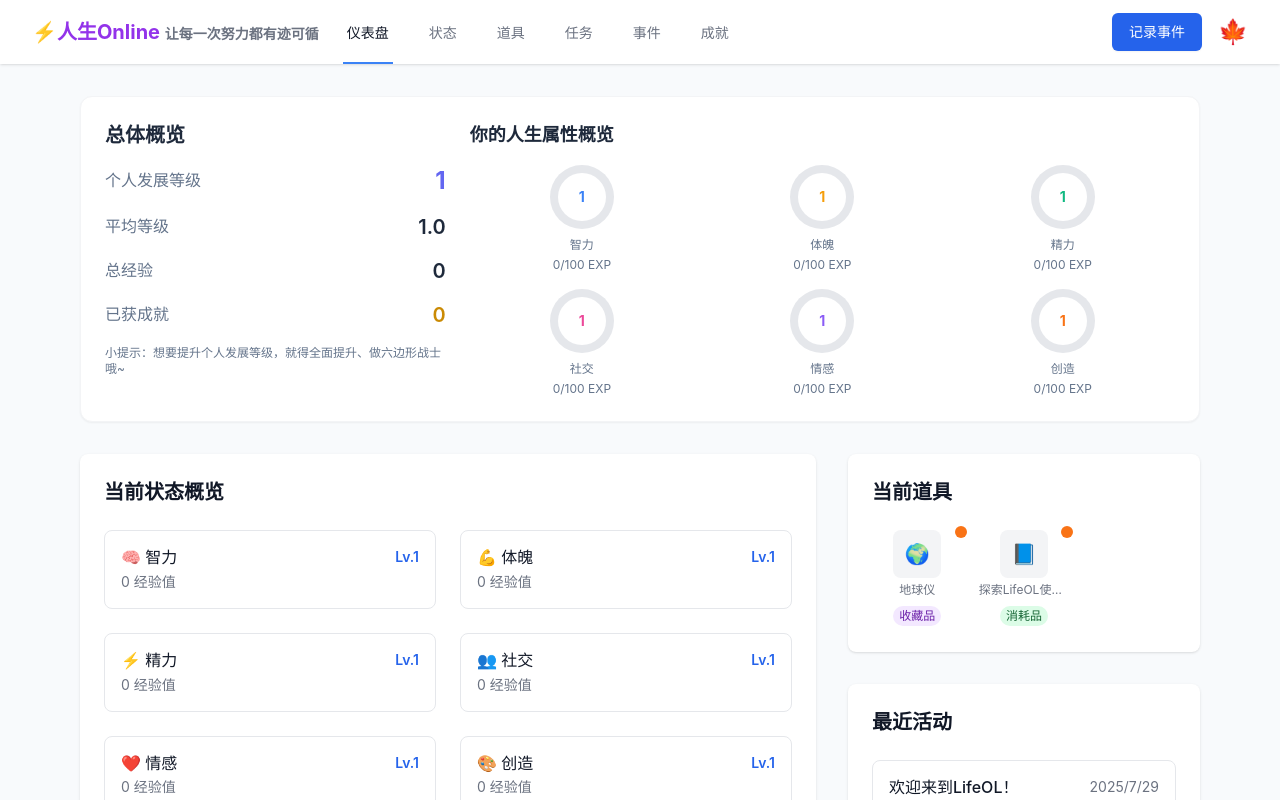
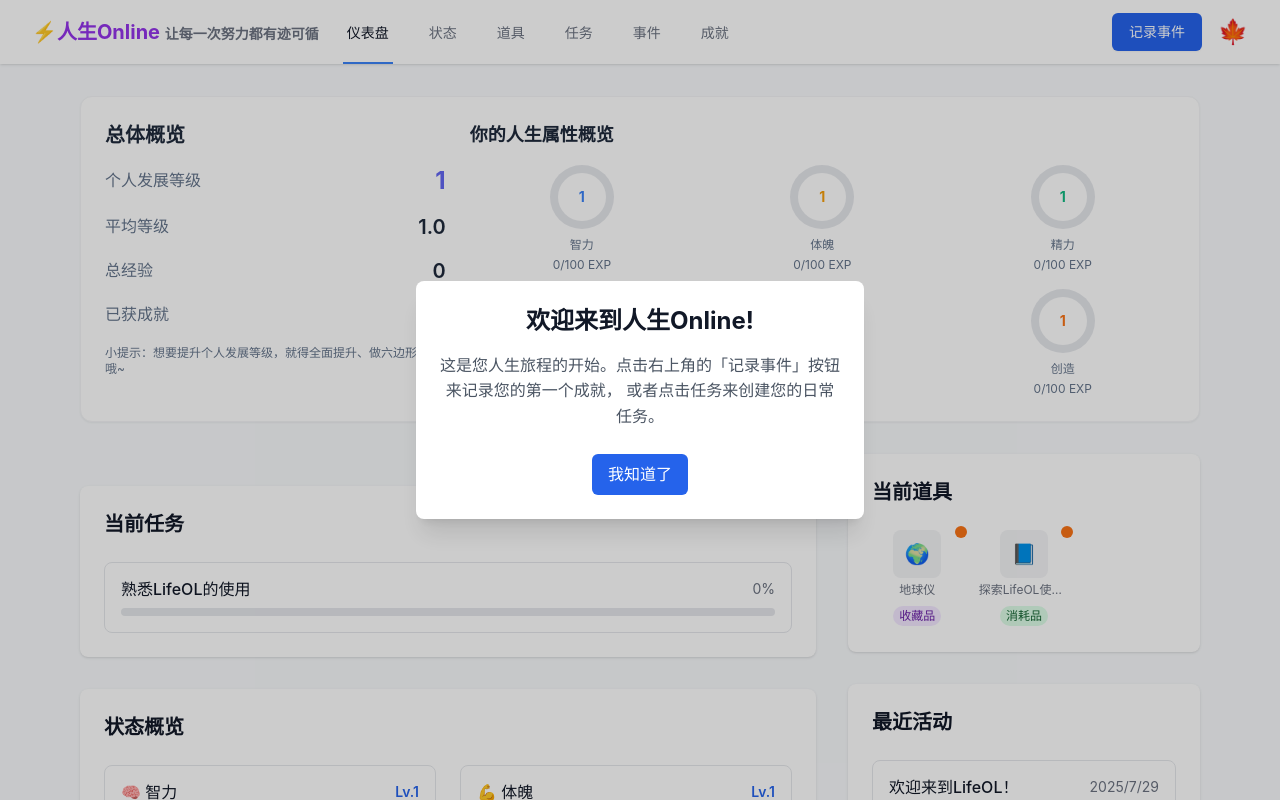
Before and after one commit to JulianRyder01/LifeOL, a React (Vite) app in the folder frontend/: page / in a window 1280 px wide. Shown: the top 800 px of the page. Built offline with nearby package versions, Linux system fonts and the light colour scheme.

Commit message:
fix: minor fix of ui and tutorial v1.2.1

```diff
--- a/frontend/src/app.tsx
+++ b/frontend/src/app.tsx
@@ -97,6 +97,12 @@ function App() {
       return loadUserConfig() || getInitialUserConfig();
     });
 
+    // State for first-time user guide
+    const [showFirstTimeGuide, setShowFirstTimeGuide] = useState<boolean>(() => {
+      const guideShown = localStorage.getItem('lifeol_first_time_guide_shown');
+      return !guideShown; // Show guide if it hasn't been shown before
+    });
+
     const [showEventModal, setShowEventModal] = useState(false);
     const [showAchievementModal, setShowAchievementModal] = useState(false);
     const [activeTab, setActiveTab] = useState('dashboard'); // For navigation
@@ -193,6 +199,12 @@ function App() {
       }
 
       setShowEventModal(false);
+
+      // Hide first-time guide after first event is added
+      if (showFirstTimeGuide) {
+        setShowFirstTimeGuide(false);
+        localStorage.setItem('lifeol_first_time_guide_shown', 'true');
+      }
     };
 
     // Delete an event
@@ -584,6 +596,28 @@ function App() {
           onTabChange={setActiveTab}
         />
 
+        {/* First-time user guide overlay */}
+        {showFirstTimeGuide && (
+          <div className="fixed inset-0 bg-black bg-opacity-20 z-50 flex items-center justify-center">
+            <div className="bg-white rounded-lg p-6 max-w-md mx-4 text-center shadow-xl">
+              <h2 className="text-2xl font-bold text-gray-900 mb-4">欢迎来到人生Online!</h2>
+              <p className="text-gray-600 mb-6">
+                这是您人生旅程的开始。点击右上角的「记录事件」按钮来记录您的第一个成就，
+                或者点击任务来创建您的日常任务。
+              </p>
+              <button
+                onClick={() => {
+                  setShowFirstTimeGuide(false);
+                  localStorage.setItem('lifeol_first_time_guide_shown', 'true');
+                }}
+                className="px-4 py-2 bg-blue-600 text-white rounded-md hover:bg-blue-700 focus:outline-none focus:ring-2 focus:ring-blue-500 focus:ring-offset-2"
+              >
+                我知道了
+              </button>
+            </div>
+          </div>
+        )}
+
         <main className="container mx-auto px-4 py-8 max-w-6xl">
           {/* Dashboard Tab */}
           {activeTab === 'dashboard' && (
@@ -592,8 +626,32 @@ function App() {
 
               <div className="grid grid-cols-1 lg:grid-cols-3 gap-8 mt-8">
                 <div className="lg:col-span-2">
-                  <div className="bg-white rounded-lg shadow p-6">
-                    <h2 className="text-xl font-bold text-gray-900 mb-6">当前状态概览</h2>
+                  <div className="mt-8 bg-white rounded-lg shadow p-6">
+                    <h2 className="text-xl font-bold text-gray-900 mb-6">当前任务</h2>
+                    {projectEvents.filter(event => !event.completedAt).slice(0, 3).length > 0 ? (
+                      <div className="space-y-4">
+                        {projectEvents.filter(event => !event.completedAt).slice(0, 3).map(event => (
+                          <div key={event.id} className="border border-gray-200 rounded-lg p-4">
+                            <div className="flex justify-between">
+                              <h3 className="font-medium text-gray-900">{event.title}</h3>
+                              <span className="text-sm text-gray-500">{Math.round(event.progress)}%</span>
+                            </div>
+                            <div className="mt-2 w-full bg-gray-200 rounded-full h-2">
+                              <div
+                                className="bg-blue-600 h-2 rounded-full"
+                                style={{ width: `${event.progress}%` }}
+                              ></div>
+                            </div>
+                          </div>
+                        ))}
+                      </div>
+                    ) : (
+                      <p className="text-gray-500">当前没有进行中的任务</p>
+                    )}
+                  </div>
+
+                  <div className="mt-8 bg-white rounded-lg shadow p-6">
+                    <h2 className="text-xl font-bold text-gray-900 mb-6">状态概览</h2>
                     <div className="grid grid-cols-1 md:grid-cols-2 gap-6">
                       {Object.entries(attributes).map(([key, attr]) => {
                         // Get titles for this attribute
@@ -635,30 +693,6 @@ function App() {
                         );
                       })}
                     </div>
-                  </div>
-
-                  <div className="mt-8 bg-white rounded-lg shadow p-6">
-                    <h2 className="text-xl font-bold text-gray-900 mb-6">当前任务</h2>
-                    {projectEvents.filter(event => !event.completedAt).slice(0, 3).length > 0 ? (
-                      <div className="space-y-4">
-                        {projectEvents.filter(event => !event.completedAt).slice(0, 3).map(event => (
-                          <div key={event.id} className="border border-gray-200 rounded-lg p-4">
-                            <div className="flex justify-between">
-                              <h3 className="font-medium text-gray-900">{event.title}</h3>
-                              <span className="text-sm text-gray-500">{Math.round(event.progress)}%</span>
-                            </div>
-                            <div className="mt-2 w-full bg-gray-200 rounded-full h-2">
-                              <div
-                                className="bg-blue-600 h-2 rounded-full"
-                                style={{ width: `${event.progress}%` }}
-                              ></div>
-                            </div>
-                          </div>
-                        ))}
-                      </div>
-                    ) : (
-                      <p className="text-gray-500">当前没有进行中的任务</p>
-                    )}
                   </div>
 
                   <div className="mt-8 bg-white rounded-lg shadow p-6">
```
Also changed, not shown: 3 other files (tests, documents, lock files or other folders).
